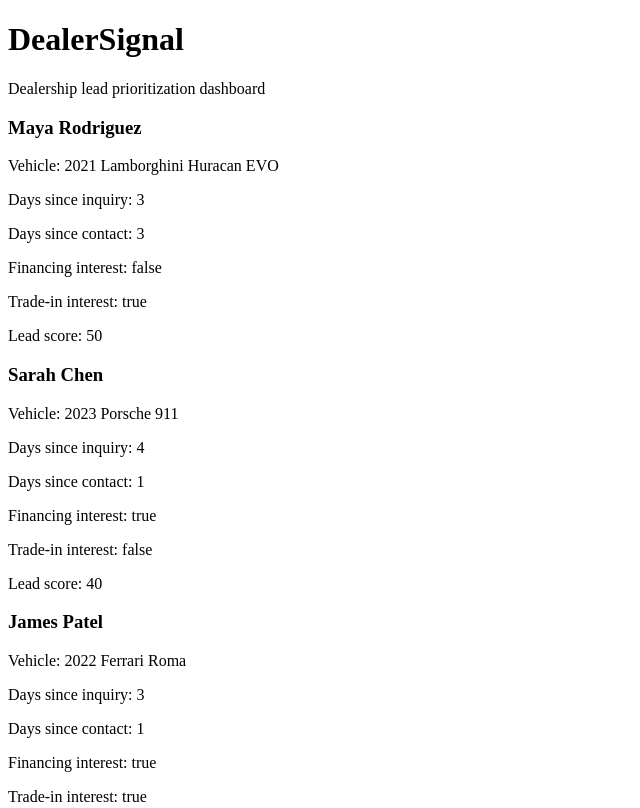
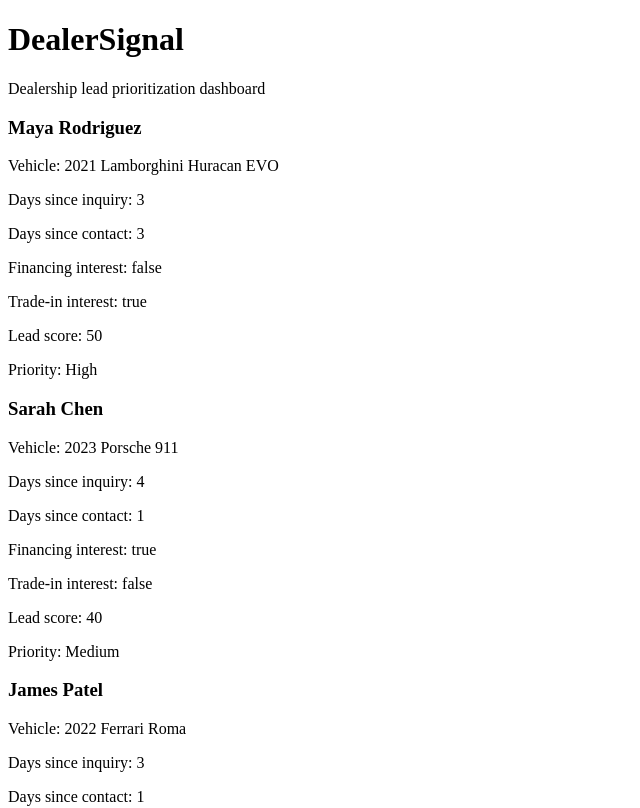
Before and after one commit to Aaditya-Golash/dealer-signal, an Angular app: page / in a window 1280 px wide. Shown: the top 808 px of the page, without its empty margins (0-640 px from the left). Built offline with nearby package versions, Linux system fonts and the light colour scheme.

Commit message:
Add lead priority labels

```diff
--- a/src/app/app.html
+++ b/src/app/app.html
@@ -13,4 +13,5 @@
   <p>Financing interest: {{leadItem.financingInterest}}</p>
   <p>Trade-in interest: {{leadItem.tradeInInterest}}</p>
   <p>Lead score: {{calculateScore(leadItem)}}</p>
+  <p>Priority: {{ getPriorityScore(calculateScore(leadItem))}}</p>
 }
--- a/src/app/app.ts
+++ b/src/app/app.ts
@@ -83,6 +83,18 @@
     return score;
   }
 
+  getPriorityScore(score: number){
+    if(score>=50){
+      return 'High';
+    }
+    else if(score>= 35){
+      return 'Medium';
+    }
+    else {
+    return 'Low';
+  }
+  }
+
   getSortedLeads(){
     const copiedLeads = [...this.leads];
     copiedLeads.sort(
```
